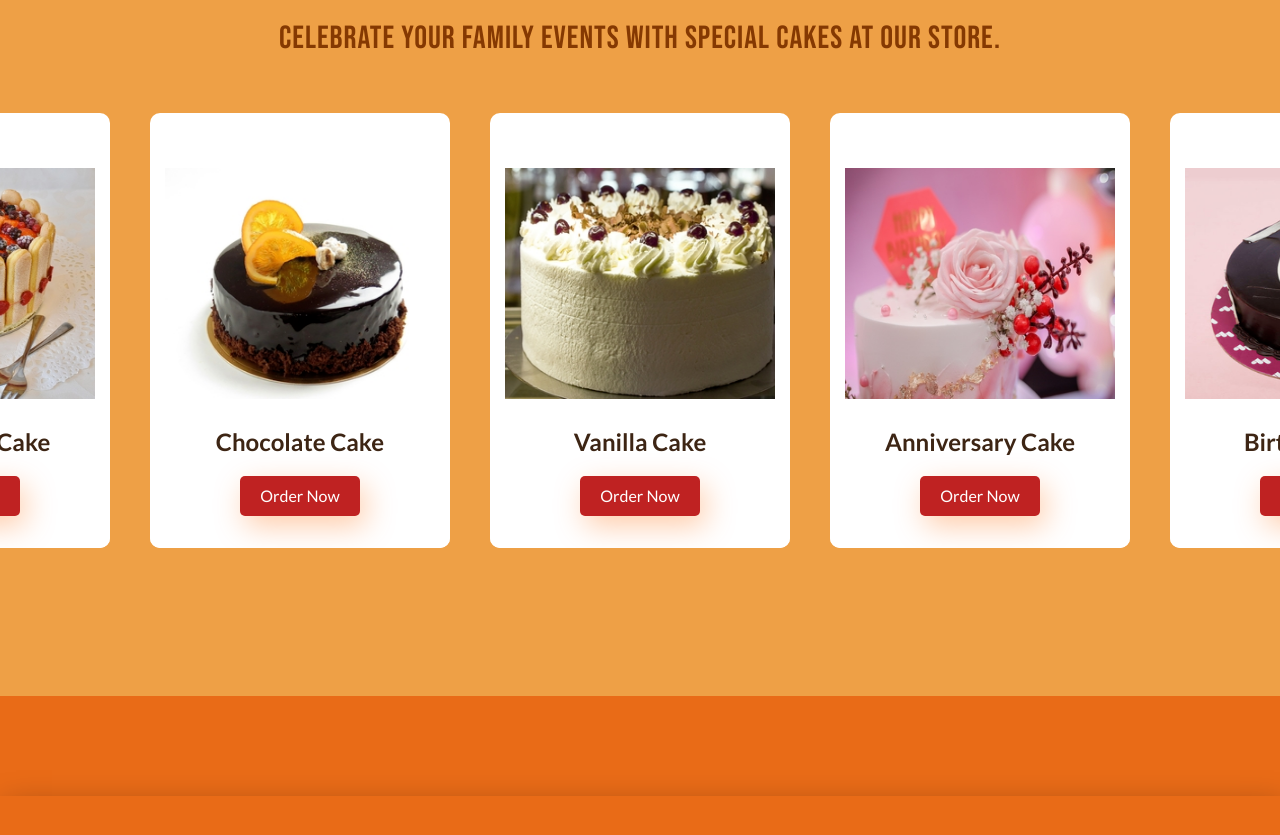
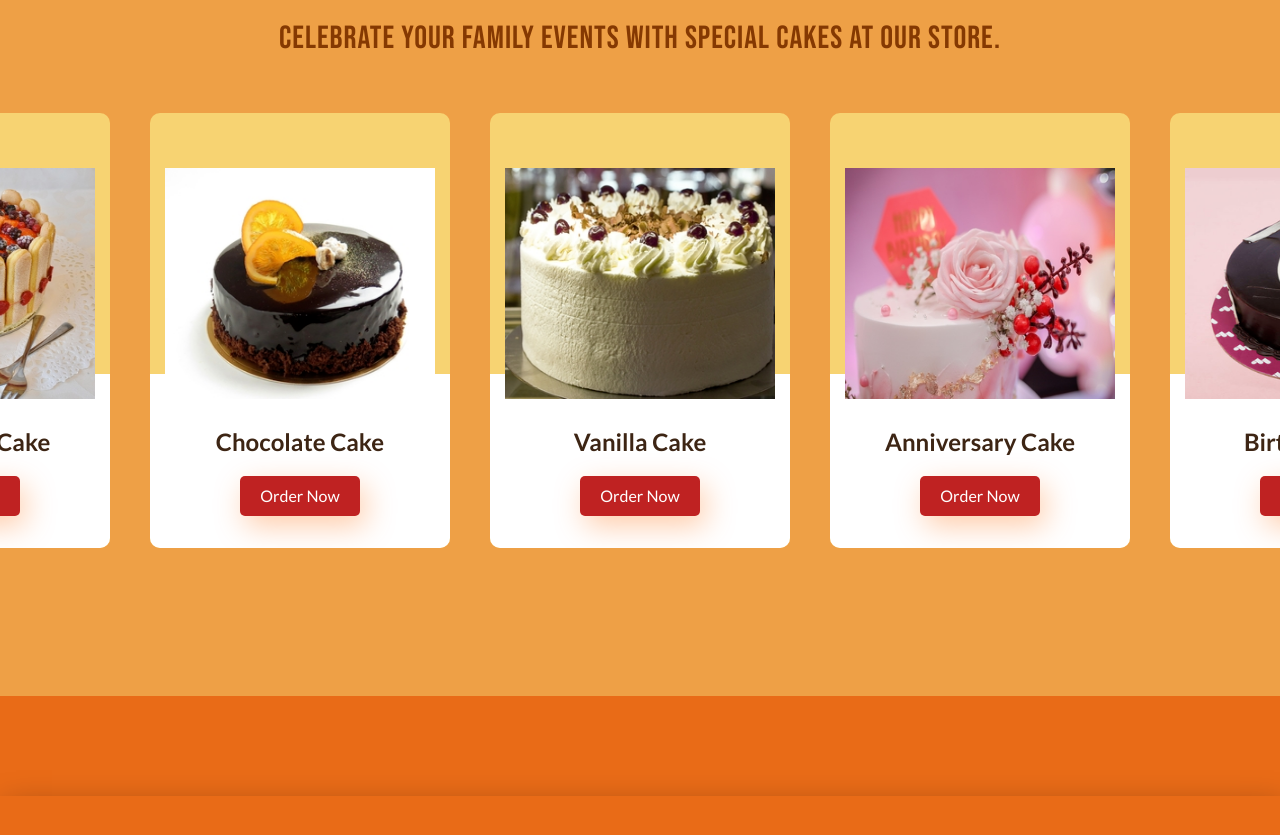
Before and after one commit to dvimukthi/website-UI, a React (Create React App) app: page / in a window 1280 px wide. Shown: the part 1032-1867 px from the top of the page. Built offline with nearby package versions, Linux system fonts and the light colour scheme.

Commit message:
box bg color

```diff
--- a/src/index.css
+++ b/src/index.css
@@ -170,7 +170,7 @@ nav .menu-btn,
 
 }
 .a-box{
-    background-color: #ffffff;
+    background-color: #f7d372;
     width:300px;
     height: 435px;
     margin: 20px;
```
